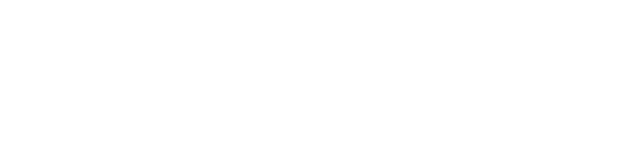
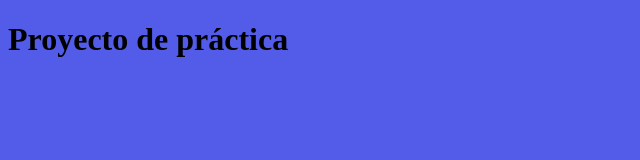
Before and after one commit to Omarrieta/practicagit, a plain HTML site: page index.html in a window 1280 px wide. Shown: the whole page, without its empty margins (0-640 px from the left). Drawn offline with Linux system fonts and the light colour scheme.

Commit message:
titulo y cambio de fondo

```diff
--- /dev/null
+++ b/css/estilos.css
@@ -0,0 +1,3 @@
+body {
+    background: rgb(82, 92, 233);
+}
--- a/index.html
+++ b/index.html
@@ -5,8 +5,9 @@
     <meta http-equiv="X-UA-Compatible" content="IE=edge">
     <meta name="viewport" content="width=device-width, initial-scale=1.0">
     <title>Document</title>
+    <link rel="stylesheet" href="css/estilos.css">
 </head>
 <body>
-
+    <h1>Proyecto de práctica</h1>
 </body>
 </html>
```
Also changed, not shown: js/index.js (added).
